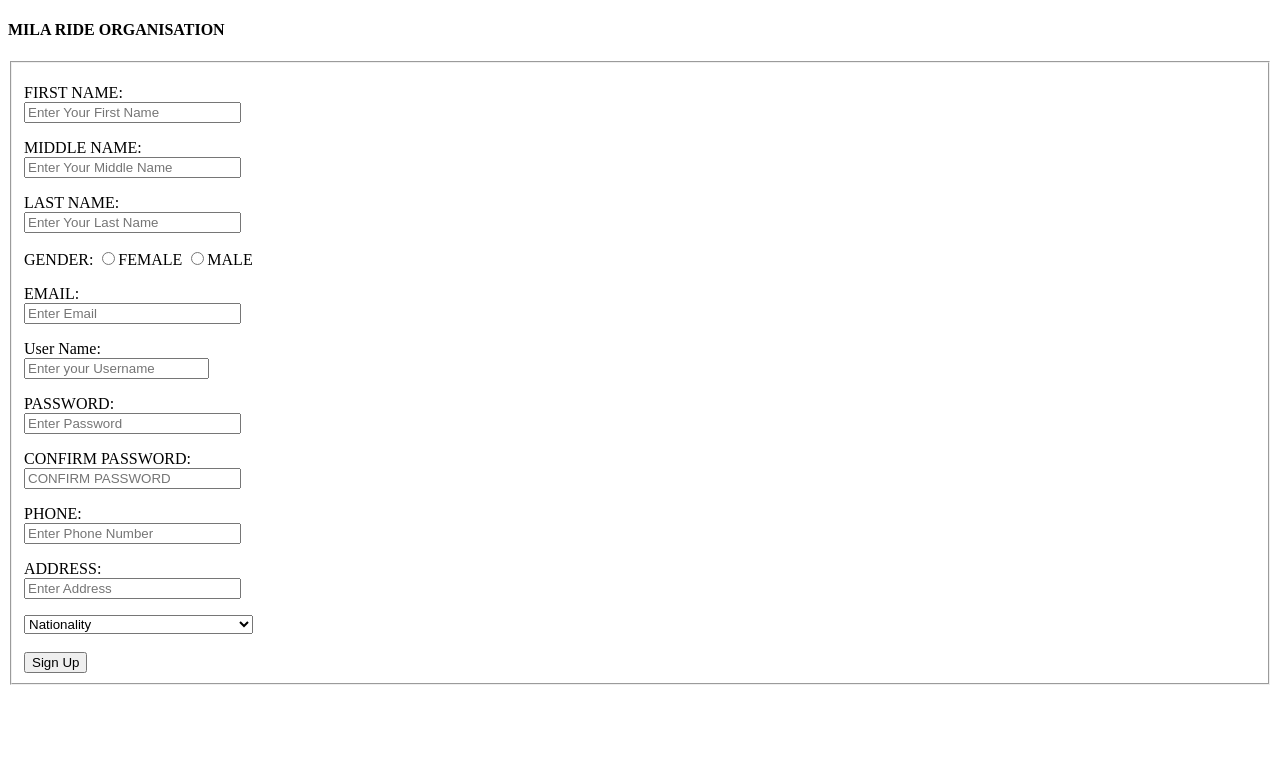
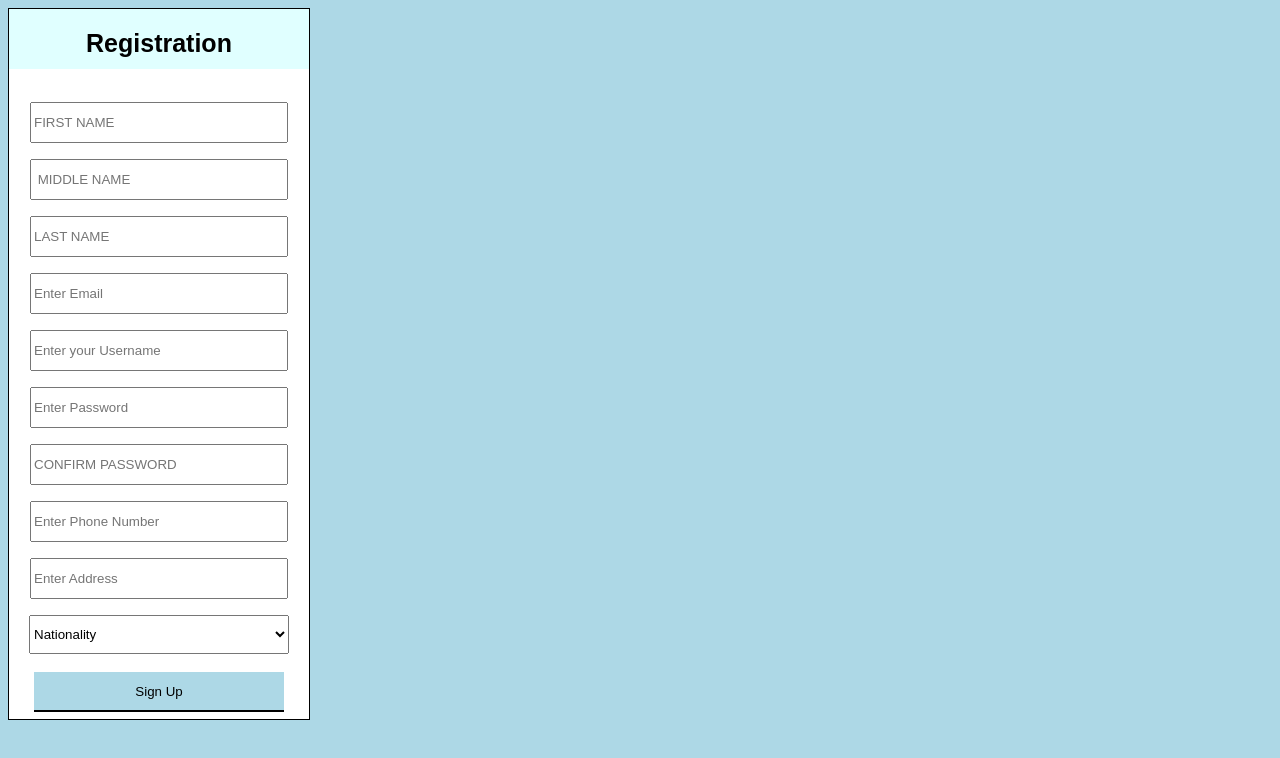
Before and after one commit to mustymoney/Basic_Form_Registration, a plain HTML site: page registration.html in a window 1280 px wide. Drawn offline with Linux system fonts and the light colour scheme.

Commit message:
creating css registration

```diff
--- /dev/null
+++ b/registration.css
@@ -0,0 +1,39 @@
+body{
+    background-color: lightblue;
+}
+div{
+    width: 300px;
+    font-family:Arial, sans-serif;
+    height: 710px;
+    border: 1px solid;
+    text-align: center;
+    background-color: #ffffff;
+}
+h4{
+    width: 300px;
+    height: 20px;
+    margin-top: 0px;
+    text-align: center;
+    padding-top: 20px;
+    padding-bottom: 20px;
+    background-color: lightcyan;
+    font-size: 25px;
+}
+#name{
+ width:250px;
+ height: 35px;
+}
+.Gender{
+    font-size: 19px;
+}
+select{
+    width:260px;
+    height: 39px;
+}
+button{
+    background-color: lightblue;
+    width:250px;
+    height: 40px;
+    border:none;
+    border-bottom: 2px solid;
+}
--- a/registration.html
+++ b/registration.html
@@ -4,97 +4,94 @@
     <meta charset="UTF-8" />
     <meta name="viewport" content="width=device-width, initial-scale=1.0" />
     <title>Project K</title>
+    <link rel="stylesheet" href="./registration.css" />
   </head>
   <body>
-    <h4>MILA RIDE ORGANISATION</h4>
     <form action="" method="post"></form>
     <label>
-      <fieldset>
+      <div>
+        <h4>Registration</h4>
         <p>
-          FIRST NAME: <br />
           <input
             type="text"
-            placeholder="Enter Your First Name"
+            placeholder="FIRST NAME"
             size="24"
             maxlength="15"
+            id="name"
             required
           />
         </p>
         <p>
-          MIDDLE NAME: <br />
           <input
             type="text"
-            placeholder="Enter Your Middle Name"
+            placeholder=" MIDDLE NAME"
             size="24"
             maxlength="15"
             required
+            id="name"
           />
         </p>
         <p>
-          LAST NAME: <br />
           <input
             type="text"
-            placeholder="Enter Your Last Name"
+            placeholder="LAST NAME"
             size="24"
             maxlength="15"
             required
+            id="name"
           />
         </p>
-        GENDER:
-        <input type="radio" name="FEMALE" value="FEMALE" />FEMALE
-        <input type="radio" name="MALE" value="MALE" />MALE
         <p>
-          EMAIL: <br />
           <input
             type="text"
             placeholder="Enter Email"
             size="24"
             maxlength="15"
             required
+            id="name"
           />
         </p>
         <label for="name">
-          User Name: <br />
-          <input type="text" placeholder="Enter your Username" />
+          <input type="text" placeholder="Enter your Username" id="name" />
         </label>
         <p>
-          PASSWORD: <br />
           <input
             type="text"
             placeholder="Enter Password"
             size="24"
             maxlength="15"
             required
+            id="name"
           />
         </p>
         <p>
-          CONFIRM PASSWORD: <br />
           <input
             type="text"
             placeholder="CONFIRM PASSWORD"
             size="24"
             maxlength="15"
             required
+            id="name"
           />
         </p>
         <p>
-          PHONE: <br />
           <input
             type="text"
             placeholder="Enter Phone Number"
             size="24"
             maxlength="15"
             required
+            id="name"
           />
         </p>
         <p>
-          ADDRESS: <br />
           <input
             type="text"
             placeholder="Enter Address"
             size="24"
             maxlength="15"
             required
+            id="name"
           />
         </p>
         <select name="nationality">
@@ -258,7 +255,7 @@
         <br />
         <br />
         <button>Sign Up</button>
-      </fieldset>
+      </div>
     </label>
   </body>
 </html>
```
